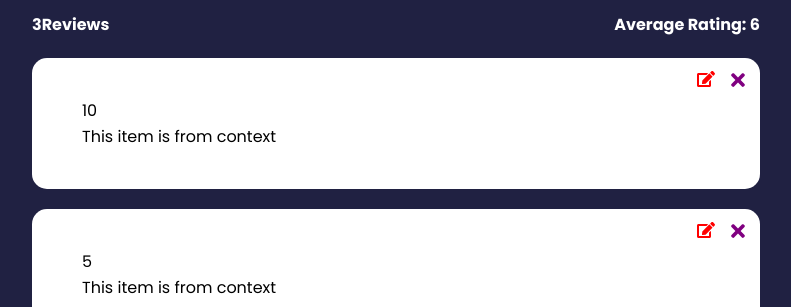
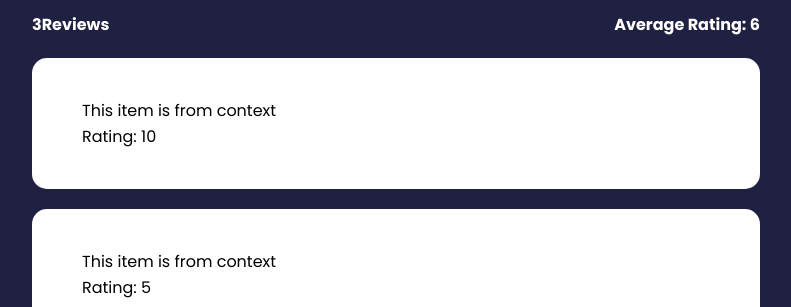
Before and after one commit to ConstanceCodingCamp/boot-tee-baby-girl, a React (Create React App) app: page / in a window 1280 px wide. Shown: the part 493-800 px from the top of the page, without its empty margins (244-1035 px from the left). Built offline with nearby package versions, Linux system fonts and the light colour scheme.

Commit message:
Update SurveyItem.jsx
feat(survey): display individual survey item with rating and response text in SurveyItem component

Signed-off-by: RYBNetWork <constancechronicles@gmail.com>

```diff
--- a/src/components/SurveyItem.jsx
+++ b/src/components/SurveyItem.jsx
@@ -1,28 +1,27 @@
-import { FaTimes,FaEdit } from 'react-icons/fa'
-import {useContext} from 'react'
-import Card from './shared/Card'
-import SurveyContext from '../Context/SurveyContext'
+import { FaTimes, FaEdit } from 'react-icons/fa';
+import Card from './shared/Card';
 
-function SurveyItem({ item }) {
-	const {deleteSurvey, editSurvey} = useContext(SurveyContext)
+function SurveyItem({ item, deleteSurvey, editSurvey }) {
+  const isAdmin = false; // Set to true if YOU (admin) want to see edit/delete
 
-
-		return (
-	<Card>
-		<div className='num-display'>{item.rating}</div>
-		<button onClick={() => deleteSurvey(item.id)}
-			className="close">
-			<FaTimes color='purple' />
-		</button>
-		<button onClick={() => editSurvey(item)}
-			className='edit'>
-			<FaEdit color='red' />
-		</button>
-		<div className='text-display'>{item.text}</div>
-	</Card>
-
-	)
+  return (
+    <Card>
+      <div className="survey-item">
+        {isAdmin && (
+          <>
+            <button onClick={() => deleteSurvey(item.id)} className="close" aria-label="Delete">
+              <FaTimes />
+            </button>
+            <button onClick={() => editSurvey(item)} className="edit" aria-label="Edit">
+              <FaEdit />
+            </button>
+          </>
+        )}
+        <div className="survey-text">{item.text}</div>
+        <div className="survey-rating">Rating: {item.rating}</div>
+      </div>
+    </Card>
+  );
 }
 
-
-export default SurveyItem
+export default SurveyItem;
```
